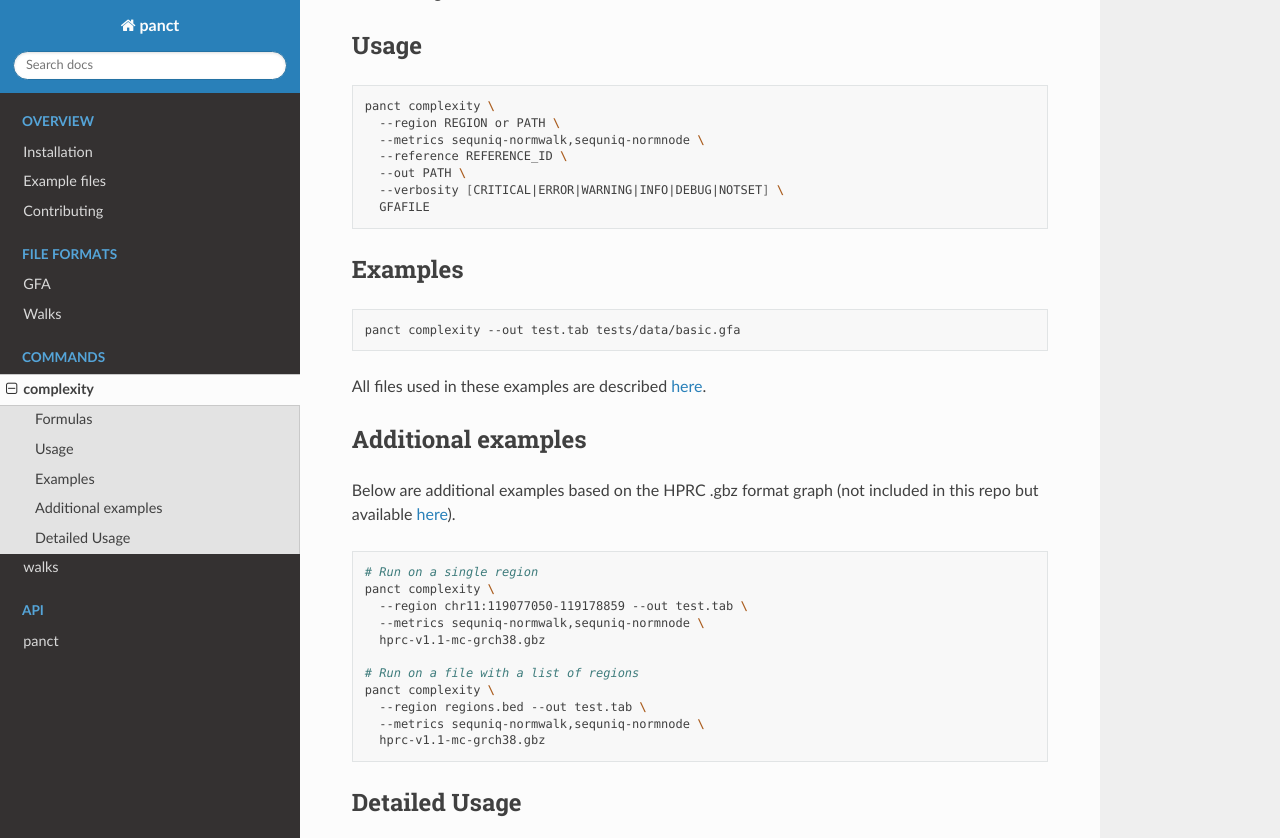
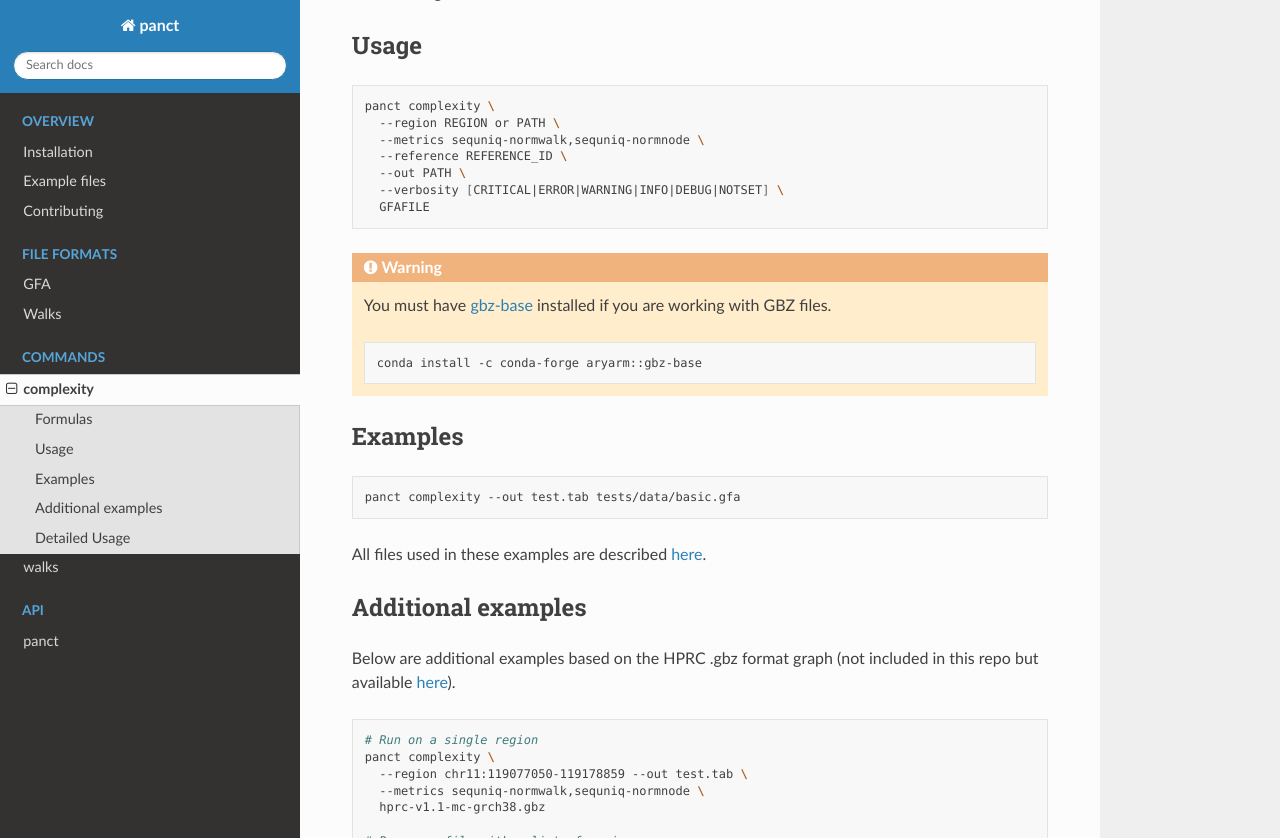
Before and after one commit to CAST-genomics/panCT, a Sphinx documentation site: the page built from docs/commands/complexity.rst, in a window 1280 px wide and 900 px high, scrolled down 808 px, cut to the strip 0-838 px from the top of the window. Built offline with Sphinx 7.4.7 and the Read the Docs theme 3.1.0, drawn with Linux system fonts in a browser that asks for light colours.

Commit message:
docs: install from dev env and gbz-base issue

```diff
--- a/docs/commands/complexity.rst
+++ b/docs/commands/complexity.rst
@@ -41,6 +41,16 @@ Usage
     --verbosity [CRITICAL|ERROR|WARNING|INFO|DEBUG|NOTSET] \
     GFAFILE
 
+.. warning::
+  You must have `gbz-base <https://github.com/jltsiren/gbz-base/tree/main>`_ installed if you are working with GBZ files.
+
+  .. code-block:: bash
+
+    conda install -c conda-forge aryarm::gbz-base
+  ..
+    TODO: Once gbz-base is published on bioconda, we should recommend installing it from there instead.
+
+
 Examples
 ~~~~~~~~
 .. code-block:: bash
--- a/docs/project_info/installation.rst
+++ b/docs/project_info/installation.rst
@@ -39,3 +39,7 @@ Can't wait for us to tag and release our most recent updates? You can install ``
 .. code-block:: bash
 
    pip install --upgrade --force-reinstall git+https://github.com/cast-genomics/panct.git
+
+Development installation
+------------------------
+If you would like to edit and work with the panCT source code, please refer to :ref:`these instructions <dev-setup-instructions>` for installation.
```
